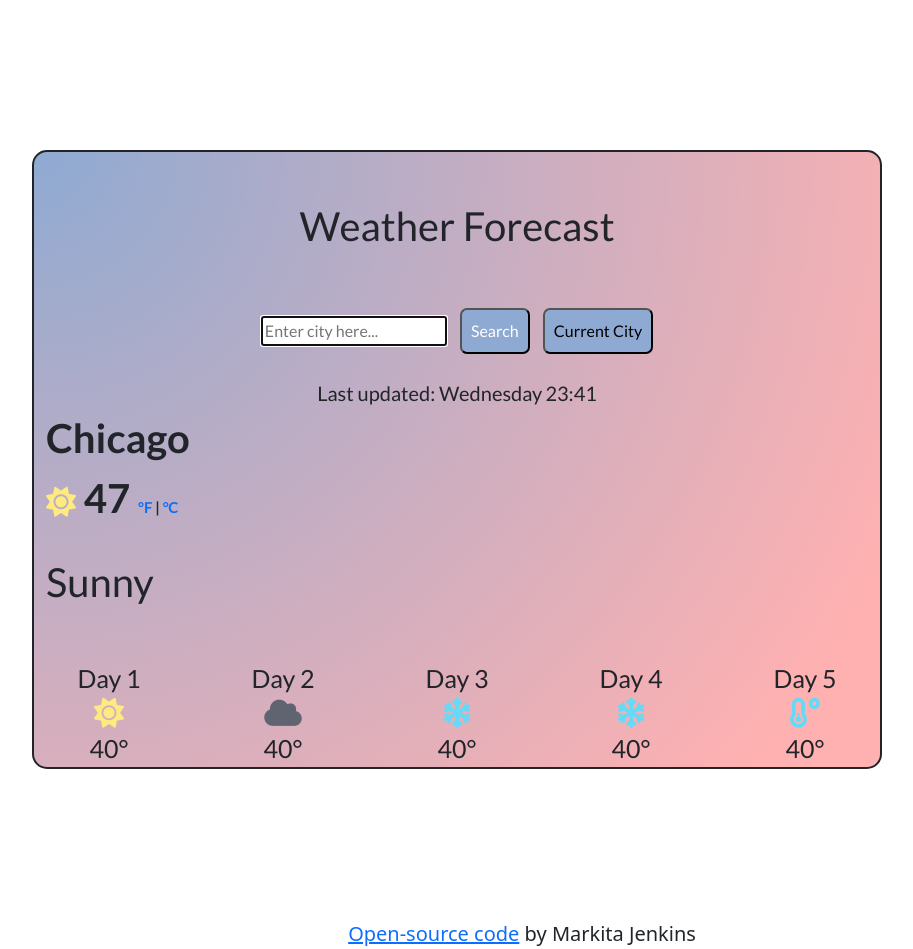
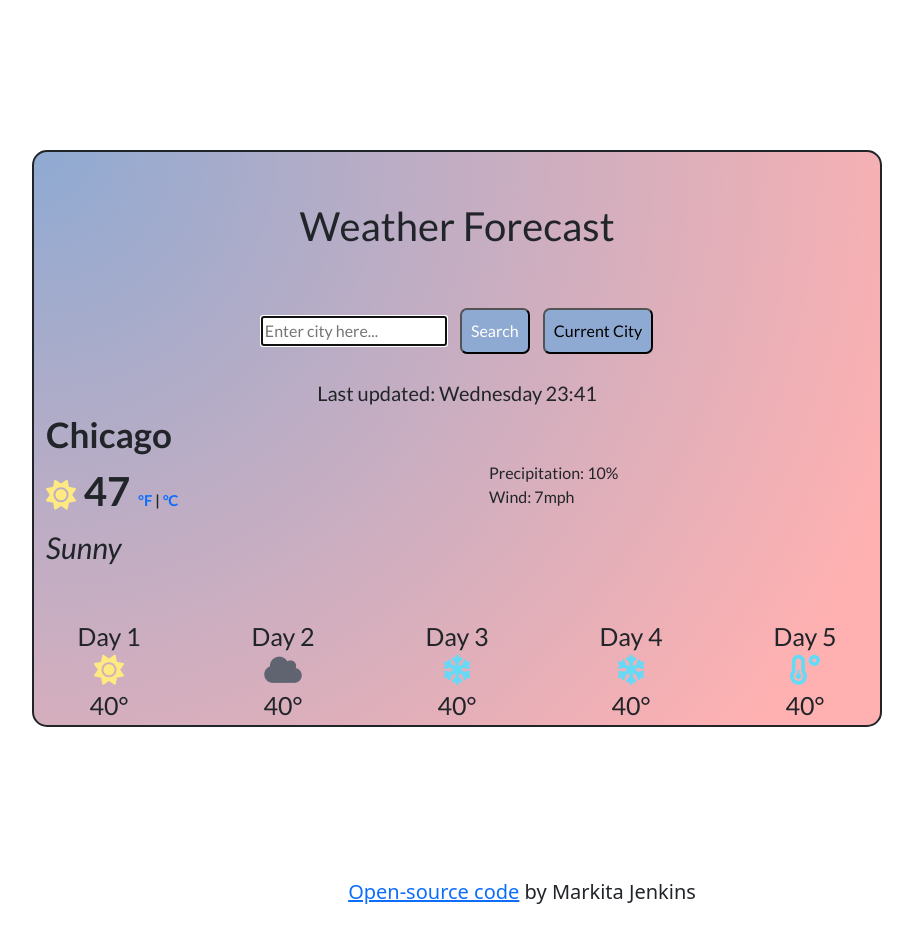
Before and after one commit to kikicod3r/Weather-App, a plain HTML site: page index.html in a window 1280 px wide. Shown: the whole page, without its empty margins (118-1031 px from the left). After the commit the page ends 907 px from the top, so only its background shows below. Drawn offline with nearby package versions, Linux system fonts and the light colour scheme.

Commit message:
Added precipitation and wind column
-Current weather description changed to italic
-Removed extra space between current weather temp and weather description
-Made current city display font size smaller

```diff
--- a/index.html
+++ b/index.html
@@ -51,7 +51,7 @@
             Chicago
           </div>
           <div class="row">
-            <div class="col-md-6">
+            <div class="col-6">
               <div class="current-city-main current-temperature">
                 <i class="fa-solid fa-sun sunny main-weather-icon"></i>
                 <span id="current-temperature-display">47</span>
@@ -59,7 +59,12 @@
                 <span class="fahreneheit-celcius-line"> | </span>
                 <a href="null" id="degrees-celcius"> °C </a>
               </div>
-              <br />
+            </div>
+            <div class="col-6">
+              <ul>
+                <li>Precipitation: 10%</li>
+                <li>Wind: 7mph</li>
+              </ul>
             </div>
           </div>
           <div id="current-weather-description">Sunny</div>
--- a/src/style.css
+++ b/src/style.css
@@ -78,7 +78,7 @@ li {
   text-align: left;
 }
 #current-city-display {
-  font-size: 40px;
+  font-size: 35px;
 }
 .current-city-main {
   font-size: 25px;
@@ -89,7 +89,8 @@ li {
 }
 
 #current-weather-description {
-  font-size: 40px;
+  font-size: 30px;
+  font-style: italic;
 }
 .weekday {
   font-size: 25px;
```
